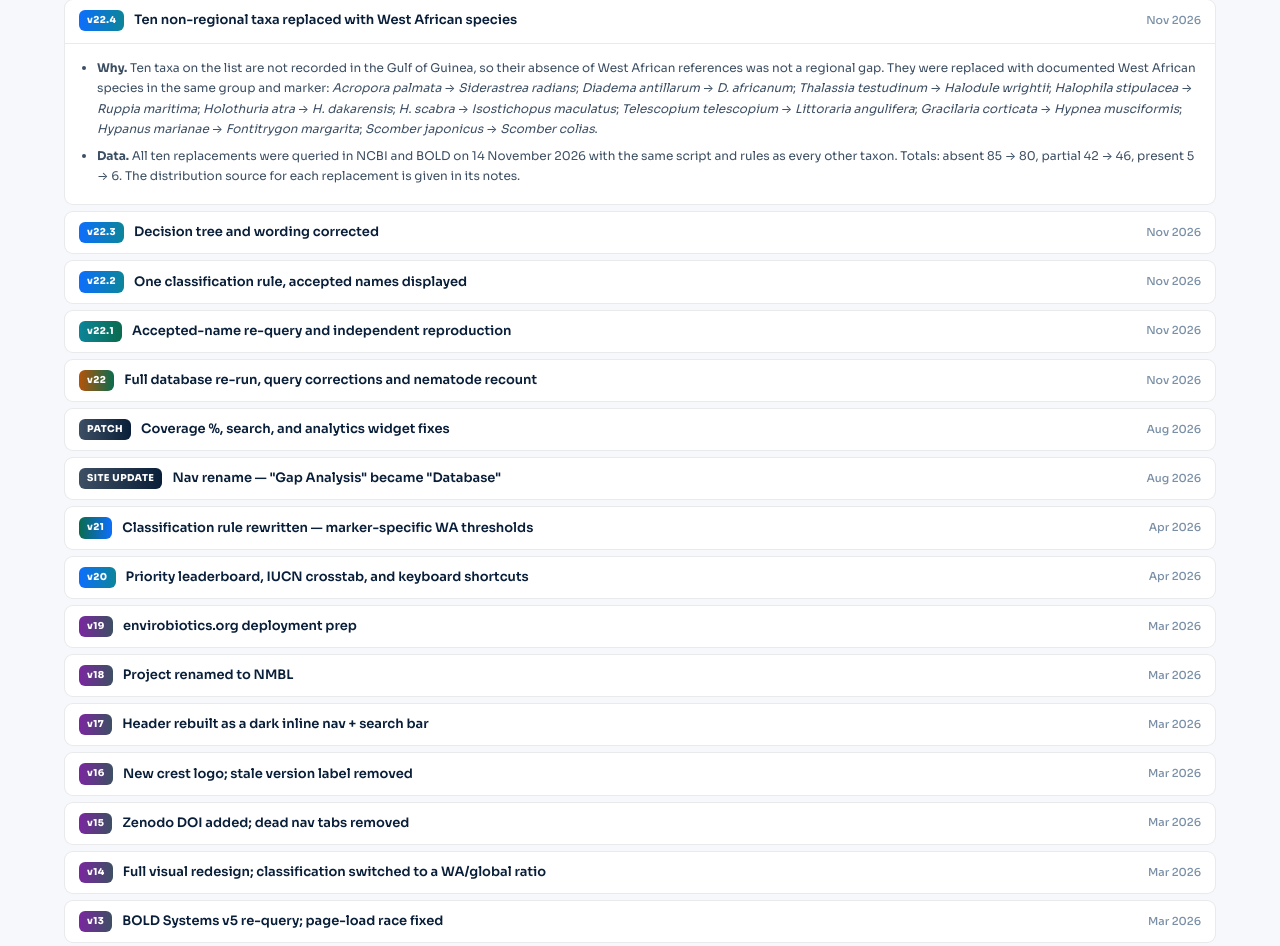
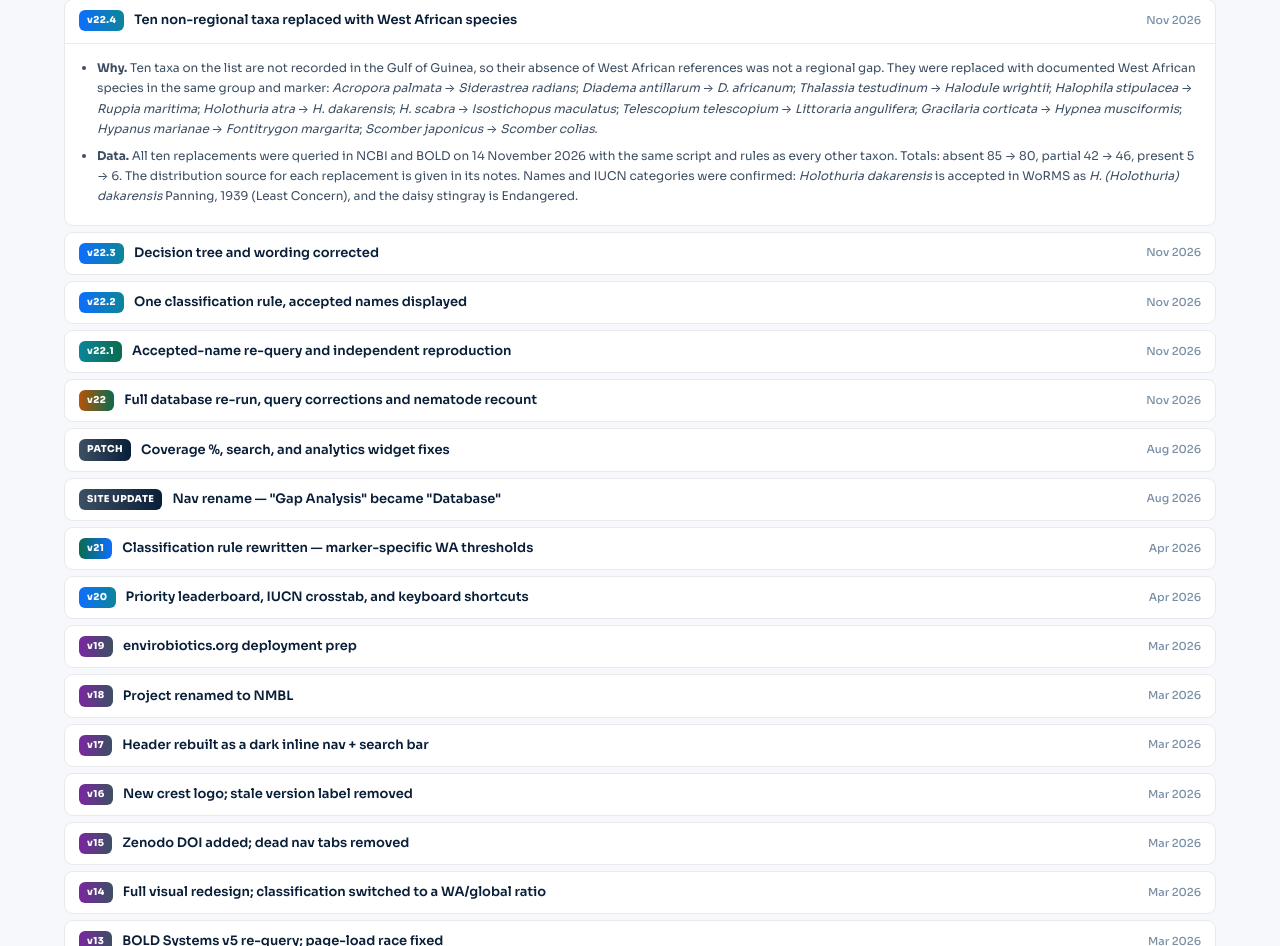
Before and after one commit to donsheva/Nigerian-Marine-Biodiversity-Reference-Library, a plain HTML site: page about/index.html in a window 1280 px wide. Shown: the part 4114-5060 px from the top of the page. Drawn offline with nearby package versions, Linux system fonts and the light colour scheme; a web font is replaced by a local one.

Commit message:
v22.4: confirm Holothuria dakarensis name and daisy stingray IUCN
- H. dakarensis accepted in WoRMS as Holothuria (Holothuria) dakarensis
  Panning, 1939 (AphiaID 124495); script's "not in WoRMS" was an
  exact-name lookup artefact. IUCN LC (2010) added; counts unchanged.
- Fontitrygon margarita kept as Endangered (curator confirmed)
- AUDIT.md open points closed; version history updated

Co-Authored-By: Claude Opus 5.5 <noreply@anthropic.com>
Claude-Session: https://claude.ai/code/session_0126ckTzYoKTiEfEHLB48BFP

```diff
--- a/about/index.html
+++ b/about/index.html
@@ -269,7 +269,7 @@
         <div class="vh-body">
           <ul>
             <li><strong>Why.</strong> Ten taxa on the list are not recorded in the Gulf of Guinea, so their absence of West African references was not a regional gap. They were replaced with documented West African species in the same group and marker: <em>Acropora palmata</em> → <em>Siderastrea radians</em>; <em>Diadema antillarum</em> → <em>D. africanum</em>; <em>Thalassia testudinum</em> → <em>Halodule wrightii</em>; <em>Halophila stipulacea</em> → <em>Ruppia maritima</em>; <em>Holothuria atra</em> → <em>H. dakarensis</em>; <em>H. scabra</em> → <em>Isostichopus maculatus</em>; <em>Telescopium telescopium</em> → <em>Littoraria angulifera</em>; <em>Gracilaria corticata</em> → <em>Hypnea musciformis</em>; <em>Hypanus marianae</em> → <em>Fontitrygon margarita</em>; <em>Scomber japonicus</em> → <em>Scomber colias</em>.</li>
-            <li><strong>Data.</strong> All ten replacements were queried in NCBI and BOLD on 14 November 2026 with the same script and rules as every other taxon. Totals: absent 85 → 80, partial 42 → 46, present 5 → 6. The distribution source for each replacement is given in its notes.</li>
+            <li><strong>Data.</strong> All ten replacements were queried in NCBI and BOLD on 14 November 2026 with the same script and rules as every other taxon. Totals: absent 85 → 80, partial 42 → 46, present 5 → 6. The distribution source for each replacement is given in its notes. Names and IUCN categories were confirmed: <em>Holothuria dakarensis</em> is accepted in WoRMS as <em>H. (Holothuria) dakarensis</em> Panning, 1939 (Least Concern), and the daisy stingray is Endangered.</li>
           </ul>
         </div>
       </details>
--- a/assets/js/data.js
+++ b/assets/js/data.js
@@ -216,7 +216,7 @@ const MARINE = [
   // CORAL REEF & HARD SUBSTRATE
   {name:"Siderastrea radians", ncbi_all:109, common:"Lesser starlet coral", group:"Marine-Reef",  marker:"COI", ncbi:"absent", bold:"absent", priority:"med", notes:"Scleractinian coral recorded in the Gulf of Guinea (São Tomé and Príncipe; Schleimer et al. 2025) and West Africa; amphi-Atlantic. Replaces Acropora palmata (not recorded in the Gulf of Guinea) in v22.4. v22.4 (Nov 2026): NCBI 6 global / 0 WA COI; BOLD 6 global / 0 WA.",ncbi_global:6,ncbi_wa:0,ncbi_ng:0,bold_global:6,bold_wa:0,bold_ng:0},
   {name:"Porites porites", ncbi_all:192,          common:"Finger coral",            group:"Marine-Reef",     marker:"COI", ncbi:"absent", bold:"absent", priority:"med",  notes:"Common patch reef coral; Gulf of Guinea. v22.1 (Nov 2026): NCBI 4 global / 0 WA COI; BOLD 4 global / 0 WA.",ncbi_global:4,ncbi_wa:0,ncbi_ng:0,bold_global:4,bold_wa:0,bold_ng:0},
-  {name:"Holothuria dakarensis", ncbi_all:4, common:"Sea cucumber", group:"Marine-Reef",  marker:"COI", ncbi:"partial", bold:"absent", priority:"med", notes:"West African holothurian recorded off Ghana (Thandar & Mjobo 2014, Zootaxa 3900). Replaces Holothuria atra (not recorded in the Gulf of Guinea) in v22.4. v22.4 (Nov 2026): NCBI 2 global / 1 WA COI (Cape Verde 1); BOLD 2 global / 0 WA.",ncbi_global:2,ncbi_wa:1,ncbi_ng:0,bold_global:2,bold_wa:0,bold_ng:0},
+  {name:"Holothuria dakarensis", ncbi_all:4, common:"Sea cucumber", group:"Marine-Reef", iucn:"LC", marker:"COI", ncbi:"partial", bold:"absent", priority:"med", notes:"West African holothurian described from Dakar, Senegal (Panning 1939) and recorded off Ghana (Thandar & Mjobo 2014, Zootaxa 3900). Accepted in WoRMS as Holothuria (Holothuria) dakarensis Panning, 1939 (AphiaID 124495); IUCN Least Concern (assessed 2010). Replaces Holothuria atra (not recorded in the Gulf of Guinea) in v22.4. v22.4 (Nov 2026): NCBI 2 global / 1 WA COI (Cape Verde 1); BOLD 2 global / 0 WA.",ncbi_global:2,ncbi_wa:1,ncbi_ng:0,bold_global:2,bold_wa:0,bold_ng:0},
   {name:"Isostichopus maculatus", ncbi_all:32, common:"Sea cucumber", group:"Marine-Reef",  marker:"COI", ncbi:"absent", bold:"absent", priority:"med", notes:"Eastern Atlantic sea cucumber with specimens from Nigeria and Liberia (Borrero-Pérez et al. 2024 revision of Isostichopus). Replaces Holothuria scabra (not recorded in the Gulf of Guinea) in v22.4. v22.4 (Nov 2026): NCBI 16 global / 0 WA COI; BOLD 0 global / 0 WA.",ncbi_global:16,ncbi_wa:0,ncbi_ng:0,bold_global:0,bold_wa:0,bold_ng:0},
   {name:"Diadema africanum", ncbi_all:258, common:"African long-spined sea urchin", group:"Marine-Reef",  marker:"COI", ncbi:"present", bold:"present", priority:"low", notes:"Eastern Atlantic species split from D. antillarum in 2013 (Rodríguez et al.); Senegal to the Gulf of Guinea, incl. Ghana and São Tomé. Replaces Diadema antillarum (not recorded in the Gulf of Guinea) in v22.4. v22.4 (Nov 2026): NCBI 244 global / 12 WA COI (Cape Verde 12); BOLD 244 global / 12 WA.",ncbi_global:244,ncbi_wa:12,ncbi_ng:0,bold_global:244,bold_wa:12,bold_ng:0},
   {name:"Echinometra lucunter", ncbi_all:304,     common:"Rock-boring urchin",      group:"Marine-Reef",     marker:"COI", ncbi:"partial", bold:"partial", priority:"low",  notes:"Intertidal rock surfaces. v22.1 (Nov 2026): NCBI 74 global / 3 WA COI (Senegal 3); BOLD 53 global / 3 WA.",ncbi_global:74,ncbi_wa:3,ncbi_ng:0,bold_global:53,bold_wa:3,bold_ng:0},
```
Also changed, not shown: database/index.html (+1 -1 lines), 1 other file.
